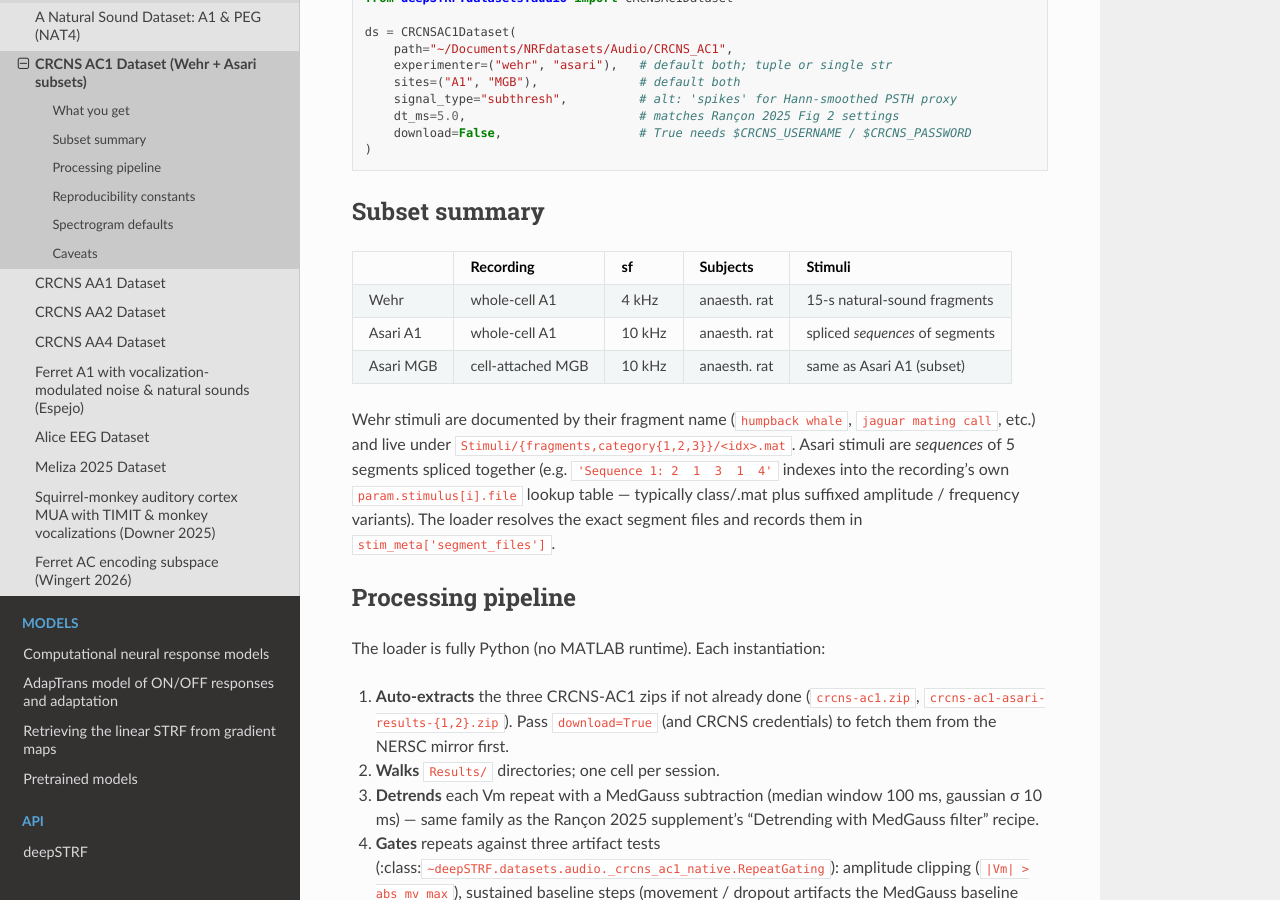
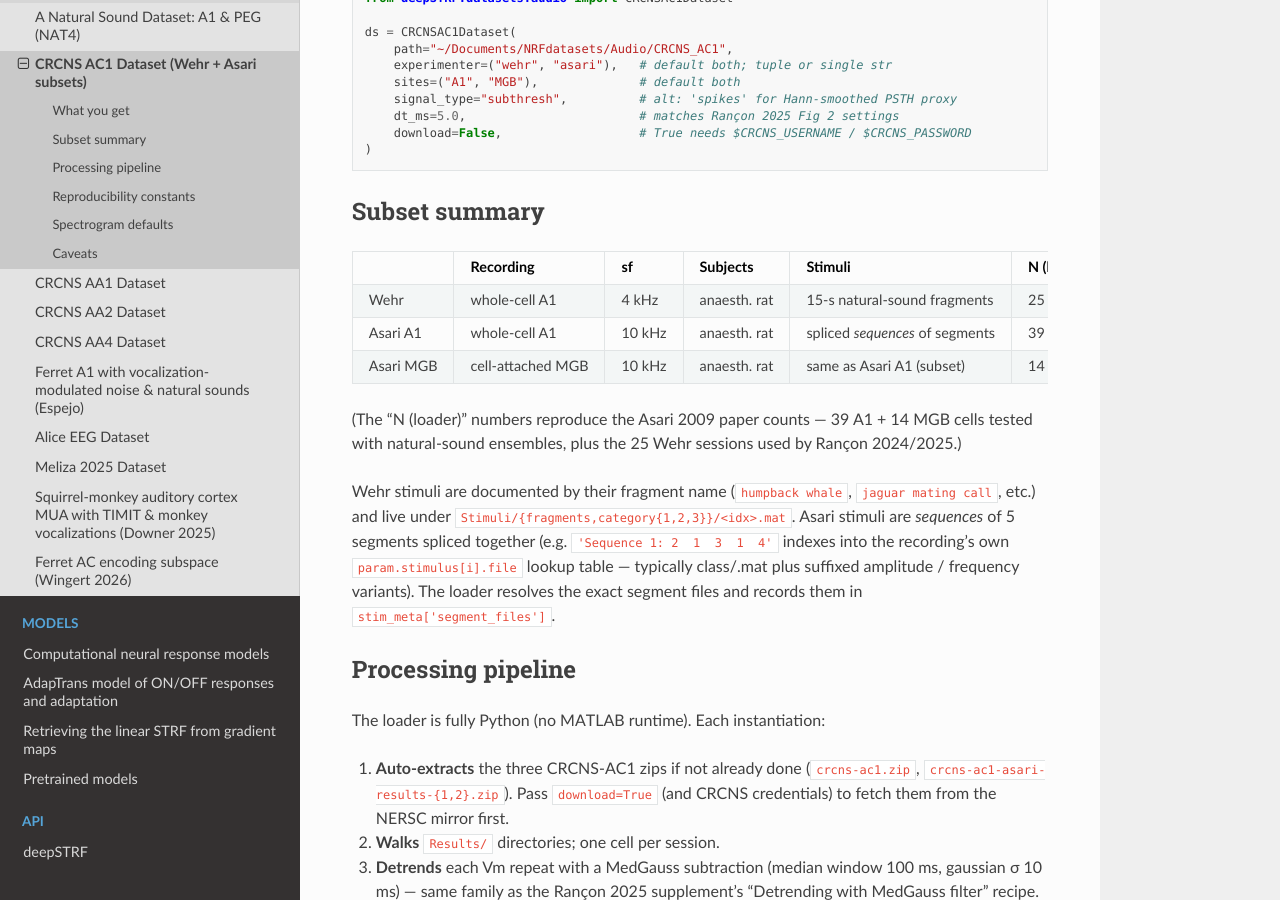
Before and after one commit to urancon/deepSTRF, a Sphinx documentation site: the page built from docs/_source/md/README_CRCNS_AC1.md, in a window 1280 px wide and 900 px high, scrolled down 774 px. Built offline with Sphinx 7.4.7 and the Read the Docs theme 3.1.0, drawn with Linux system fonts in a browser that asks for light colours; pages that are not in the unit, such as notebooks, are missing from menus.

Commit message:
docs(crcns_ac1): add empirical N-cells per subset to dataset card
After full data verification: Wehr=25, Asari A1=39, Asari MGB=14 cells
— matches the Asari 2009 paper's reported natural-sound subset counts.

Co-Authored-By: Claude Opus 4.7 (1M context) <noreply@anthropic.com>

```diff
--- a/docs/_source/md/README_CRCNS_AC1.md
+++ b/docs/_source/md/README_CRCNS_AC1.md
@@ -45,11 +45,15 @@ ds = CRCNSAC1Dataset(
 
 ## Subset summary
 
-|        | Recording        | sf       | Subjects   | Stimuli                           |
-|--------|------------------|----------|------------|-----------------------------------|
-| Wehr   | whole-cell A1    | 4 kHz    | anaesth. rat | 15-s natural-sound fragments  |
-| Asari A1 | whole-cell A1  | 10 kHz   | anaesth. rat | spliced *sequences* of segments |
-| Asari MGB | cell-attached MGB | 10 kHz | anaesth. rat | same as Asari A1 (subset)     |
+|        | Recording        | sf       | Subjects   | Stimuli                           | N (loader) |
+|--------|------------------|----------|------------|-----------------------------------|------------|
+| Wehr   | whole-cell A1    | 4 kHz    | anaesth. rat | 15-s natural-sound fragments  | 25         |
+| Asari A1 | whole-cell A1  | 10 kHz   | anaesth. rat | spliced *sequences* of segments | 39         |
+| Asari MGB | cell-attached MGB | 10 kHz | anaesth. rat | same as Asari A1 (subset)     | 14         |
+
+(The "N (loader)" numbers reproduce the Asari 2009 paper counts —
+39 A1 + 14 MGB cells tested with natural-sound ensembles, plus the 25
+Wehr sessions used by Rançon 2024/2025.)
 
 Wehr stimuli are documented by their fragment name (``humpback whale``,
 ``jaguar mating call``, etc.) and live under
```
